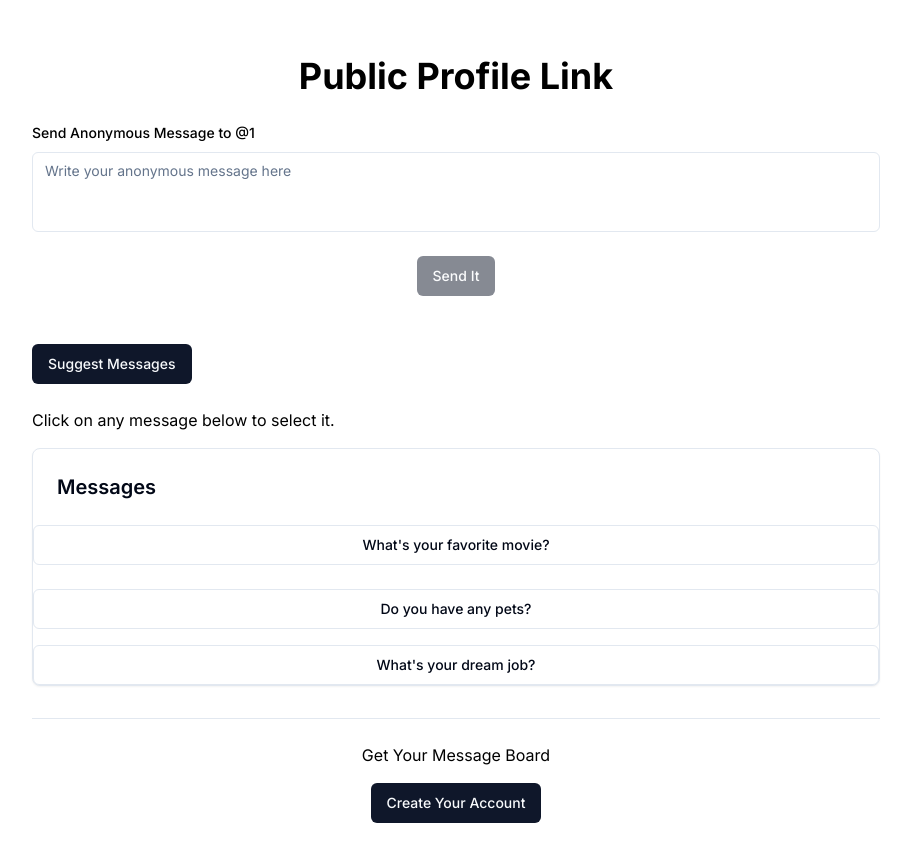
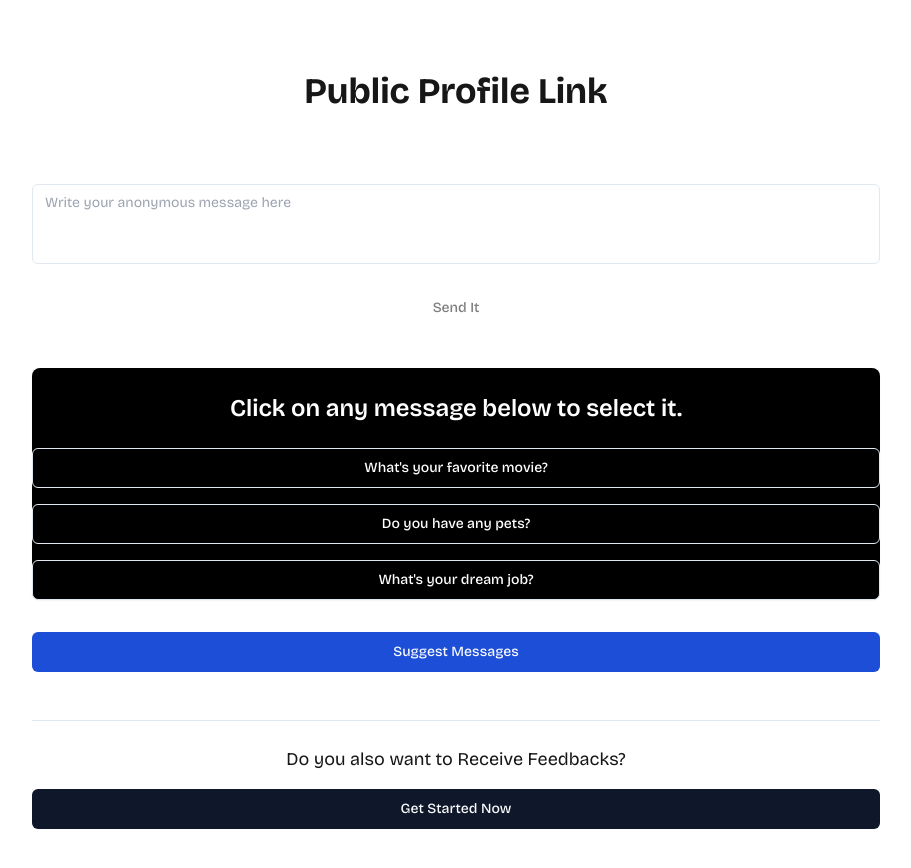
Before and after one commit to Fardeen26/ghostgram, a Next.js app: page /u/1 in a window 1280 px wide. Shown: the top 868 px of the page, without its empty margins (184-1095 px from the left). Built offline with nearby package versions, Linux system fonts and the light colour scheme.

Commit message:
fix: redesigned public profile page

```diff
--- a/src/app/u/[username]/page.tsx
+++ b/src/app/u/[username]/page.tsx
@@ -24,6 +24,7 @@ import Link from 'next/link';
 import { useParams } from 'next/navigation';
 import { messageSchema } from '@/schemas/messageSchema';
 import { toast } from 'sonner';
+import { bricolage_grotesque } from '@/lib/fonts';
 
 const specialChar = '||';
 
@@ -68,7 +69,7 @@ export default function SendMessage() {
         username,
       });
 
-      toast.info(response.data.message)
+      toast.success(response.data.message)
       form.reset({ ...form.getValues(), content: '' });
     } catch (error) {
       const axiosError = error as AxiosError<ApiResponse>;
@@ -88,8 +89,8 @@ export default function SendMessage() {
   };
 
   return (
-    <div className="container mx-auto my-8 p-6 bg-white text-black rounded max-w-4xl">
-      <h1 className="text-4xl font-bold mb-6 text-center">
+    <div className={`container mt-12 mx-auto my-8 p-6 rounded max-w-4xl ${bricolage_grotesque}`}>
+      <h1 className="text-4xl font-bold mb-10 text-center">
         Public Profile Link
       </h1>
       <Form {...form}>
@@ -99,11 +100,11 @@ export default function SendMessage() {
             name="content"
             render={({ field }) => (
               <FormItem>
-                <FormLabel>Send Anonymous Message to @{username}</FormLabel>
+                <FormLabel className='text-white'>Send Anonymous Message to @{username}</FormLabel>
                 <FormControl>
                   <Textarea
                     placeholder="Write your anonymous message here"
-                    className="resize-none"
+                    className="resize-none placeholder:text-gray-400"
                     {...field}
                   />
                 </FormControl>
@@ -111,14 +112,14 @@ export default function SendMessage() {
               </FormItem>
             )}
           />
-          <div className="flex justify-center">
+          <div className="w-full flex justify-center">
             {isLoading ? (
-              <Button disabled>
+              <Button disabled className='w-full'>
                 <Loader2 className="mr-2 h-4 w-4 animate-spin" />
                 Please wait
               </Button>
             ) : (
-              <Button type="submit" disabled={isLoading || !messageContent}>
+              <Button type="submit" className='w-full bg-white hover:bg-gray-200 disabled:bg-white text-black' disabled={isLoading || !messageContent}>
                 Send It
               </Button>
             )}
@@ -126,20 +127,10 @@ export default function SendMessage() {
         </form>
       </Form>
 
-      <div className="space-y-4 my-8">
-        <div className="space-y-2">
-          <Button
-            onClick={fetchSuggestedMessages}
-            className="my-4"
-            disabled={isSuggestLoading}
-          >
-            Suggest Messages
-          </Button>
-          <p>Click on any message below to select it.</p>
-        </div>
-        <Card>
-          <CardHeader>
-            <h3 className="text-xl font-semibold">Messages</h3>
+      <div className="space-y-4 my-8 mt-10">
+        <Card className='bg-black text-white border-none'>
+          <CardHeader className='text-center text-2xl font-semibold'>
+            Click on any message below to select it.
           </CardHeader>
           <CardContent className="flex flex-col space-y-4">
             {error ? (
@@ -149,7 +140,6 @@ export default function SendMessage() {
                 <Button
                   key={index}
                   variant="outline"
-                  className="mb-2"
                   onClick={() => handleMessageClick(message)}
                 >
                   {message}
@@ -158,12 +148,21 @@ export default function SendMessage() {
             )}
           </CardContent>
         </Card>
+        <div className="space-y-2 w-full">
+          <Button
+            onClick={fetchSuggestedMessages}
+            className="my-4 w-full bg-blue-700 hover:bg-blue-800"
+            disabled={isSuggestLoading}
+          >
+            Suggest Messages
+          </Button>
+        </div>
       </div>
       <Separator className="my-6" />
       <div className="text-center">
-        <div className="mb-4">Get Your Message Board</div>
+        <div className="mb-4 text-lg max-sm:text-base">Do you also want to Receive Feedbacks?</div>
         <Link href={'/sign-up'}>
-          <Button>Create Your Account</Button>
+          <Button className='w-full'>Get Started Now</Button>
         </Link>
       </div>
     </div>
--- a/src/components/ui/form.tsx
+++ b/src/components/ui/form.tsx
@@ -157,7 +157,7 @@ const FormMessage = React.forwardRef<
     <p
       ref={ref}
       id={formMessageId}
-      className={cn("text-sm font-medium text-destructive", className)}
+      className={cn("text-xs font-medium", className)}
       {...props}
     >
       {body}
```
